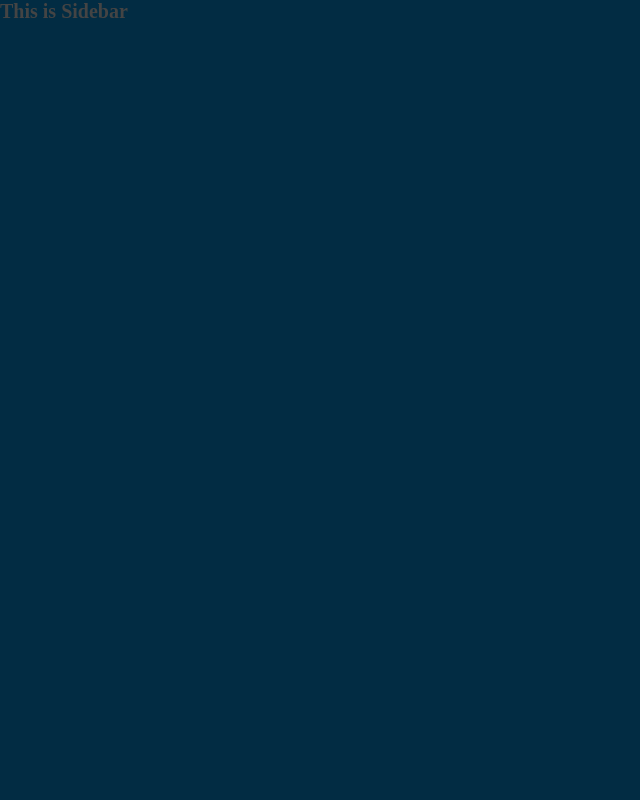
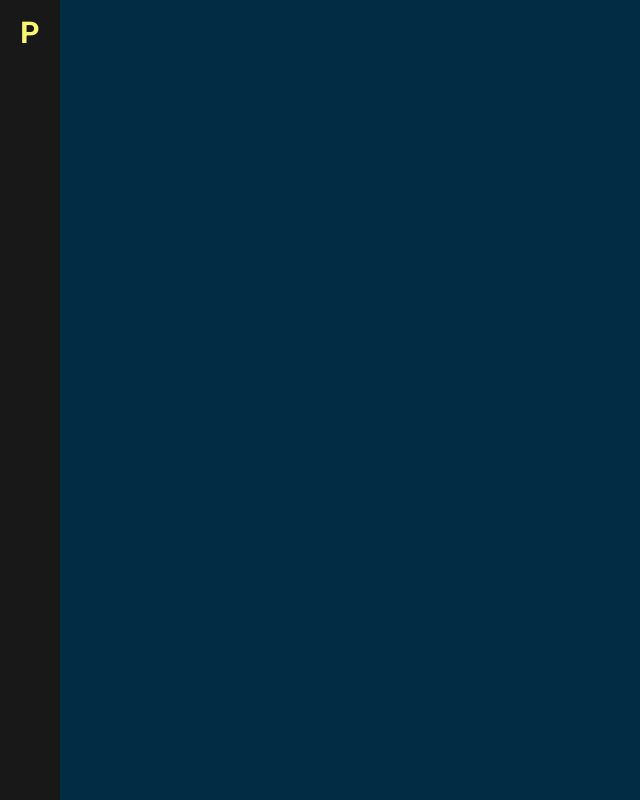
Before and after one commit to phanthakarnp1997/react-portfolio, a React (Vite) app: page / in a window 1280 px wide. Shown: the whole page, without its empty margins (0-640 px from the left). Built offline with nearby package versions, Linux system fonts and the light colour scheme.

Commit message:
feat: implement sidebar

```diff
--- a/package.json
+++ b/package.json
@@ -12,7 +12,8 @@
   "dependencies": {
     "react": "^18.2.0",
     "react-dom": "^18.2.0",
-    "react-router-dom": "^6.16.0"
+    "react-router-dom": "^6.16.0",
+    "sass": "^1.68.0"
   },
   "devDependencies": {
     "@types/react": "^18.2.15",
--- a/src/components/Sidebar/index.jsx
+++ b/src/components/Sidebar/index.jsx
@@ -1,5 +1,13 @@
 import React from "react";
+import { Link } from "react-router-dom";
+import "./index.scss";
 
 export default function Sidebar() {
-  return <h1>This is Sidebar</h1>;
+  return (
+    <div className="nav-bar">
+      <Link to="/">
+        <p className="text-logo">P</p>
+      </Link>
+    </div>
+  );
 }
--- /dev/null
+++ b/src/components/Sidebar/index.scss
@@ -0,0 +1,21 @@
+.nav-bar {
+  background: #181818;
+  width: 60px;
+  height: 100%;
+  position: absolute;
+  top: 0;
+  z-index: 3;
+  min-height: 500px;
+
+  .text-logo {
+    width: 100%;
+    padding: 0.5em;
+    text-align: center;
+    display: inline-block;
+    margin: 0 auto;
+    text-decoration: none;
+    color: #f9f871;
+    font-size: 3rem;
+    font-weight: bold;
+  }
+}
--- a/src/index.css
+++ b/src/index.css
@@ -1,3 +1,5 @@
+@import url("https://fonts.googleapis.com/css2?family=Hanken+Grotesk:wght@500;700;800&family=Inter&family=Red+Hat+Display:wght@500;700;900&family=Roboto:wght@500;700;900&display=swap");
+
 * {
   margin: 0;
   padding: 0;
@@ -9,6 +11,7 @@ html {
 }
 
 body {
+  font-family: "Roboto";
   background-color: #022c43;
   color: #444;
 }
```
Also changed, not shown: src/components/Sidebar/index.css (deleted), 1 other file (tests, documents, lock files or other folders).
